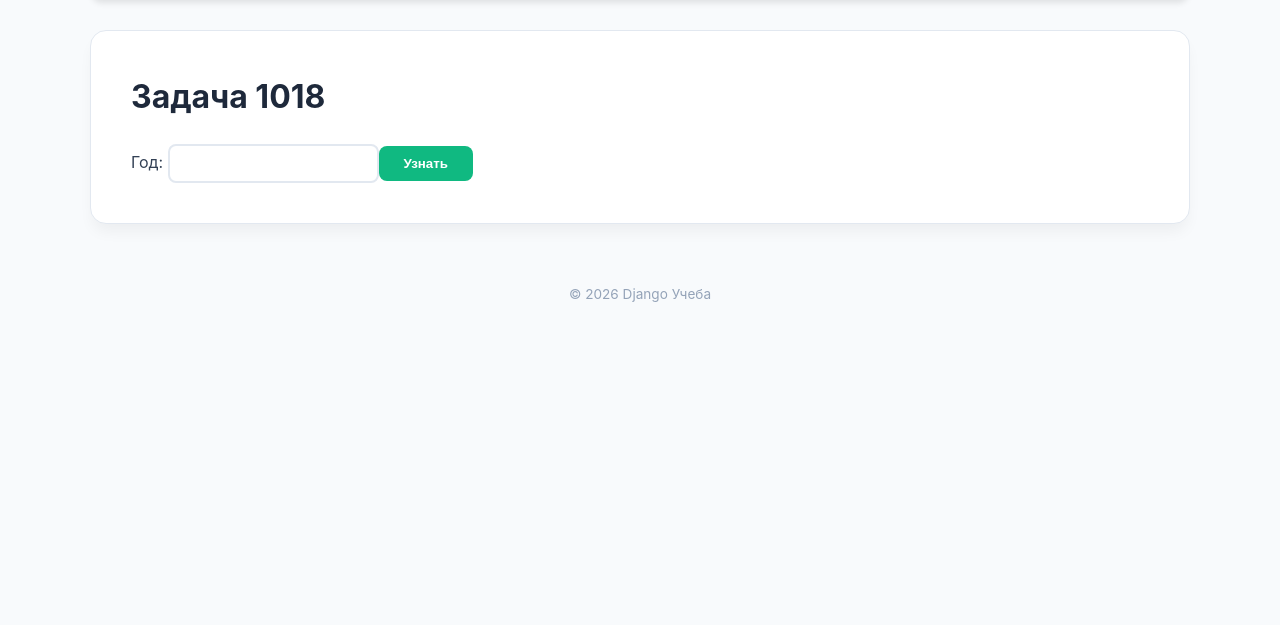
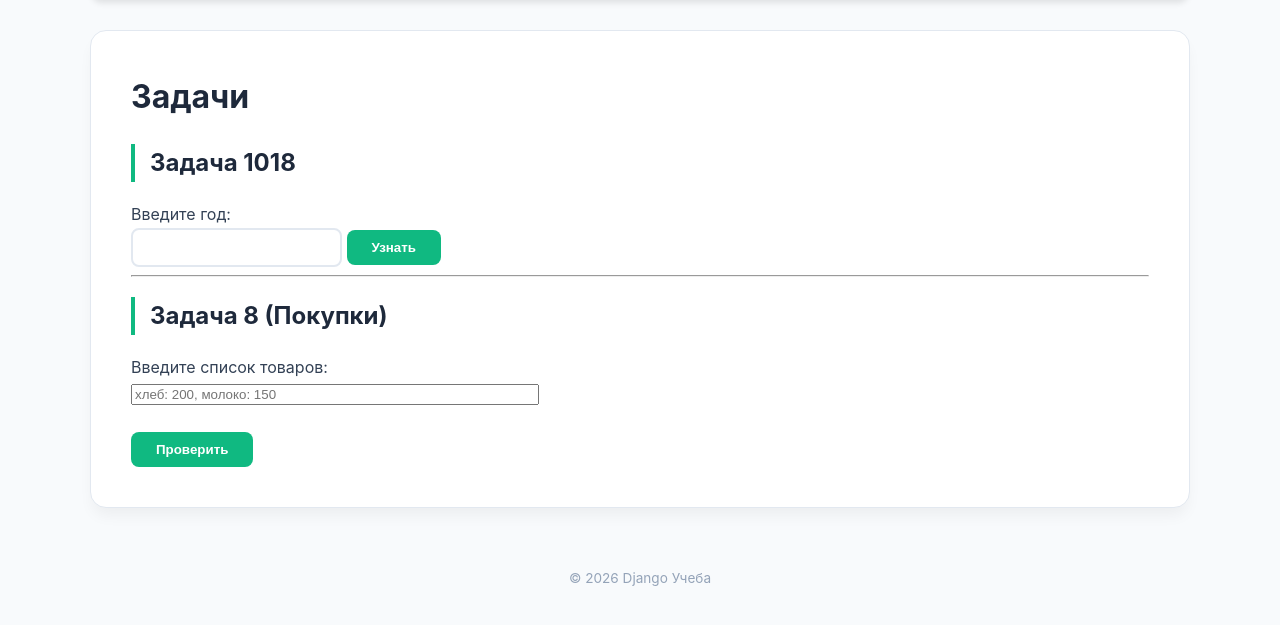
Before and after one commit to tkhnvls/-django-web-site, a Django app: page /task1018/ in a window 1280 px wide. Shown: the part 107-732 px from the top of the page. Run offline with Django 4.2, Linux system fonts and the light colour scheme.

Commit message:
Update task_1018.html

```diff
--- a/core/templates/core/task_1018.html
+++ b/core/templates/core/task_1018.html
@@ -1,8 +1,38 @@
 {% extends 'core/base.html' %}
 {% block content %}
-<h1>Задача 1018</h1>
-<form method="post">{% csrf_token %}<label>Год:</label>
-<input type="number" name="year" required><button type="submit">Узнать</button></form>
-{% if result %}<h3>Для {{ result.y }} года:</h3>
-<p>Високосный: {{ result.leap }}</p><p>Век: {{ result.c }}</p>{% endif %}
+<h1>Задачи</h1>
+<!ЗАДАЧА 1018>
+<h2>Задача 1018</h2>
+
+<form method="post">
+    {% csrf_token %}
+    <label>Введите год:</label><br>
+    <input type="number" name="year" required>
+    <button type="submit">Узнать</button>
+</form>
+
+{% if result %}
+    <h3>Для {{ result.y }} года:</h3>
+    <p>Високосный: {{ result.leap }}</p>
+    <p>Век: {{ result.c }}</p>
+{% endif %}
+
+<hr>
+
+<!ЗАДАЧА 8>
+<h2>Задача 8 (Покупки)</h2>
+
+<form method="post">
+    {% csrf_token %}
+    <label>Введите список товаров:</label><br>
+    <input type="text" name="products" placeholder="хлеб: 200, молоко: 150" style="width: 400px;" required>
+    <br><br>
+    <button type="submit">Проверить</button>
+</form>
+
+{% if shop_result %}
+    <h3>Можно купить:</h3>
+    <p>{{ shop_result }}</p>
+{% endif %}
+
 {% endblock %}
```
